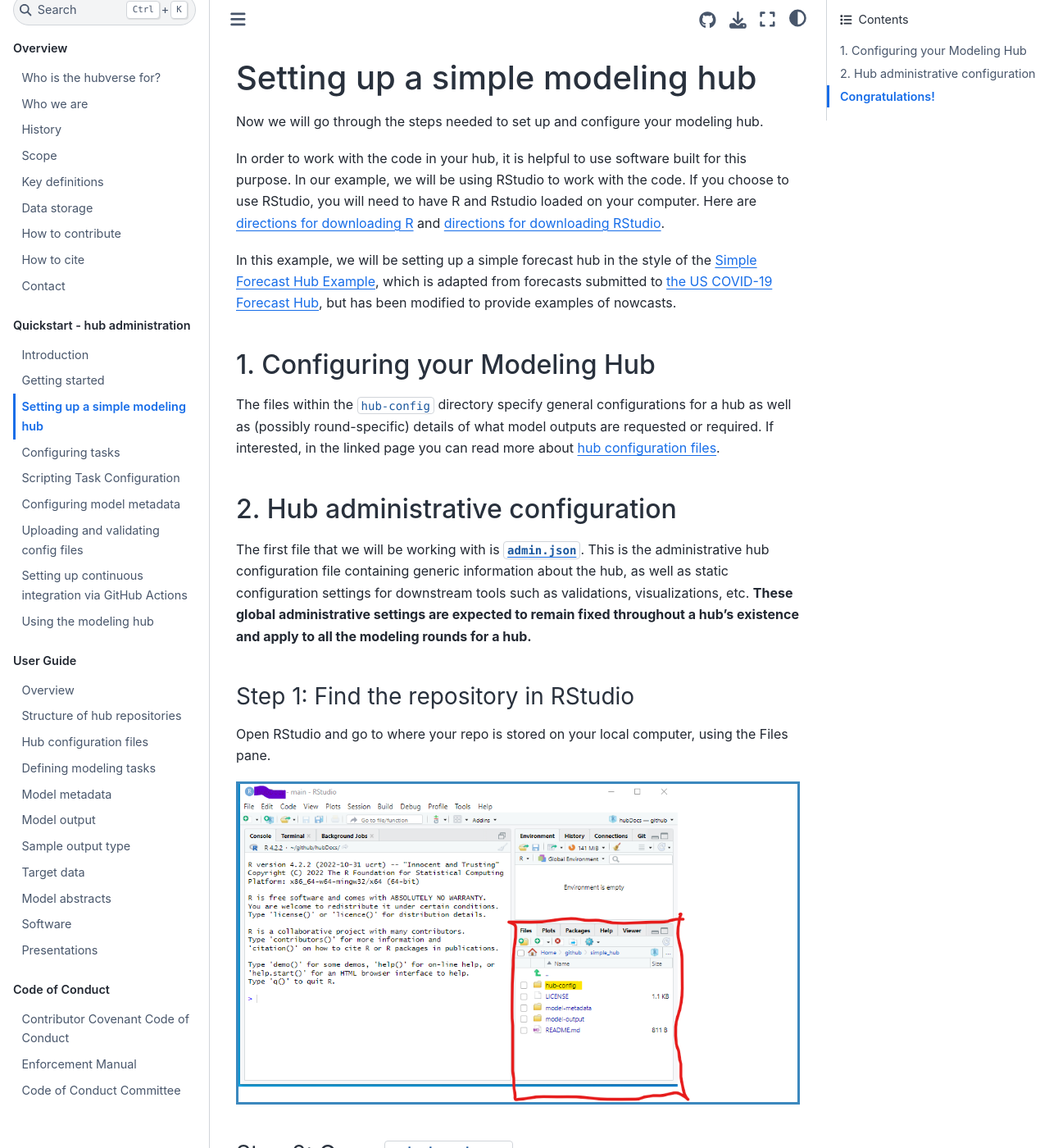
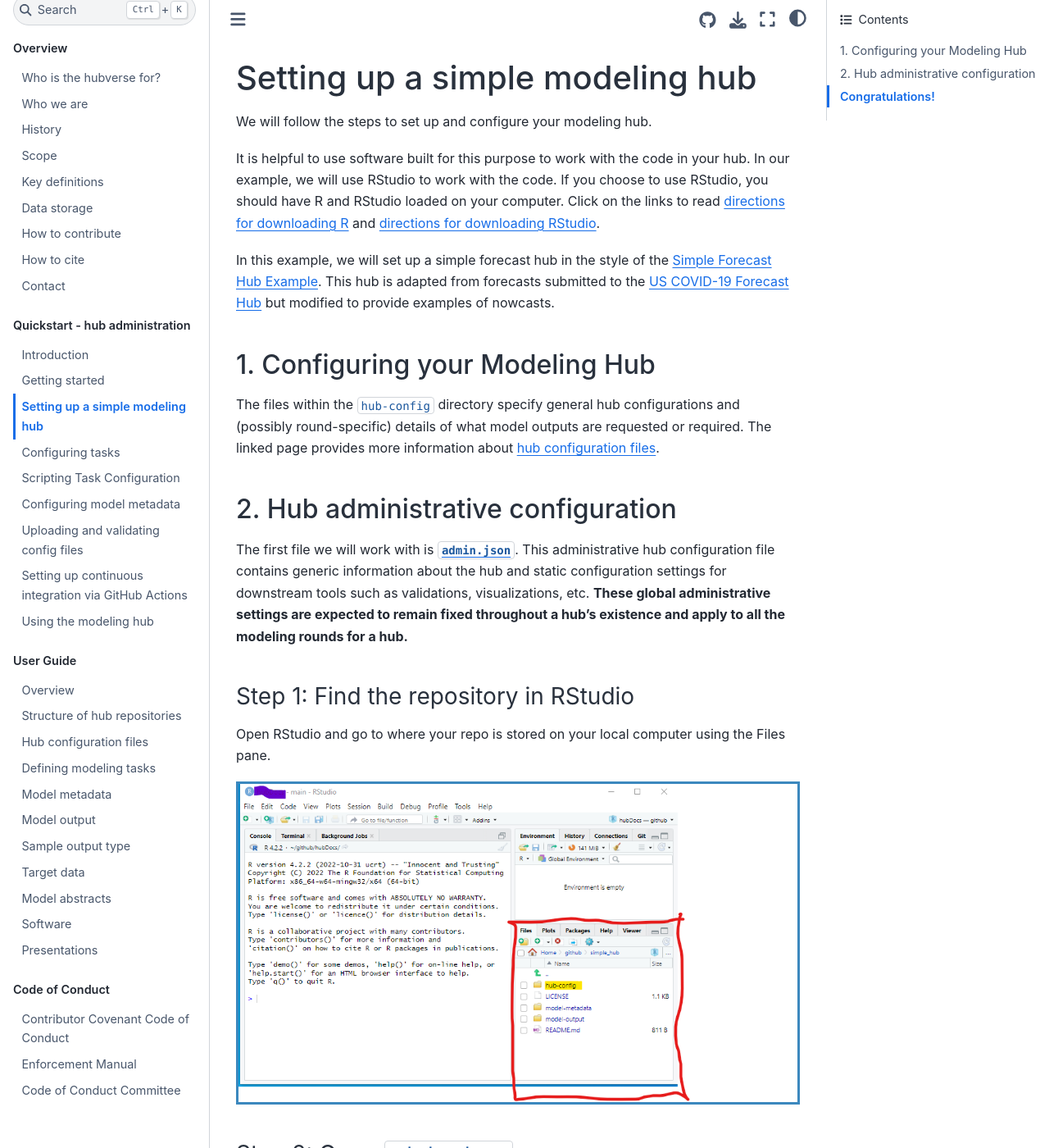
Before and after one commit to hubverse-org/hubDocs, a Sphinx documentation site: the page built from docs/source/quickstart-hub-admin/setting-up.md, in a window 1280 px wide and 1400 px high. Shown: the whole window at 82% size. Built offline with Sphinx 7.4.7 and the Sphinx Book theme 1.1.4, drawn with Linux system fonts in a browser that asks for light colours; comment, search, counter and statistics services are not loaded; some of the changed text lies outside the part shown.

Commit message:
Uninformative links, friction log, and Grammarly fixes

````diff
--- a/docs/source/quickstart-hub-admin/setting-up.md
+++ b/docs/source/quickstart-hub-admin/setting-up.md
@@ -1,43 +1,43 @@
 # Setting up a simple modeling hub
 
-Now we will go through the steps needed to set up and configure your modeling hub.
+We will follow the steps to set up and configure your modeling hub.
 
-In order to work with the code in your hub, it is helpful to use software built for this purpose. In our example, we will be using RStudio to work with the code. If you choose to use RStudio, you will need to have R and Rstudio loaded on your computer. Here are [directions for downloading  R](https://cran.rstudio.com/) and [directions for downloading RStudio](https://posit.co/download/rstudio-desktop/).
+It is helpful to use software built for this purpose to work with the code in your hub. In our example, we will use RStudio to work with the code. If you choose to use RStudio, you should have R and RStudio loaded on your computer. Click on the links to read [directions for downloading  R](https://cran.rstudio.com/) and [directions for downloading RStudio](https://posit.co/download/rstudio-desktop/).
 
-In this example, we will be setting up a simple forecast hub in the style of the [Simple Forecast Hub Example](https://github.com/hubverse-org/example-simple-forecast-hub), which is adapted from forecasts submitted to [the US COVID-19 Forecast Hub](https://github.com/reichlab/covid19-forecast-hub), but has been modified to provide examples of nowcasts.
+In this example, we will set up a simple forecast hub in the style of the [Simple Forecast Hub Example](https://github.com/hubverse-org/example-simple-forecast-hub). This hub is adapted from forecasts submitted to the [US COVID-19 Forecast Hub](https://github.com/reichlab/covid19-forecast-hub) but modified to provide examples of nowcasts.
 
 ## 1. Configuring your Modeling Hub
 
-The files within the `hub-config` directory specify general configurations for a hub as well as (possibly round-specific) details of what model outputs are requested or required. If interested, in the linked page you can read more about [hub configuration files](../user-guide/hub-config.md).
+The files within the `hub-config` directory specify general hub configurations and (possibly round-specific) details of what model outputs are requested or required. The linked page provides more information about [hub configuration files](../user-guide/hub-config.md).
 
 ## 2. Hub administrative configuration
 
-The first file that we will be working with is [`admin.json`](#hub-admin-config). This is the administrative hub configuration file containing generic information about the hub, as well as static configuration settings for downstream tools such as validations, visualizations, etc. **These global administrative settings are expected to remain fixed throughout a hub's existence and apply to all the modeling rounds for a hub.**
+The first file we will work with is [`admin.json`](#hub-admin-config). This administrative hub configuration file contains generic information about the hub and static configuration settings for downstream tools such as validations, visualizations, etc. **These global administrative settings are expected to remain fixed throughout a hub's existence and apply to all the modeling rounds for a hub.**
 
 ### Step 1: Find the repository in RStudio
 
-Open RStudio and go to where your repo is stored on your local computer, using the Files pane.
+Open RStudio and go to where your repo is stored on your local computer using the Files pane.
 
 ```{image} ../images/files-pane.png
-:alt: Screenshot of how to find repository in RStudio
+:alt: Screenshot of how to find the repository in RStudio
 :class: bordered
 ```
 
 ### Step 2: Open `admin.json`
 
-Click on the `hub-config` folder and open `admin.json` by clicking on it. It will appear in the upper left hand pane, which is called the 'source pane'.
+Click on the `hub-config` folder and open `admin.json` by clicking on it. It will appear in the upper left-hand pane called the 'source pane'.
 
 ```{image} ../images/source-pane.png
 :alt: Screenshot of how to find the admin.json file in RStudio
 :class: bordered
 ```
 
-### Step 3: Examine the file
+### Step 3: Examine and edit the file
 
 You can find a description of each line of code in the  `admin.json` file. In the example presented below, you can check the following details:
 - The maintainer is: "Simple Modeling Hub"
 - The contact person is: S Brown (`sbrown@example.com`)
-- The file format for submissions is" "csv"
+- The file format for submissions is: "csv"
 
 The code can be edited directly on the 'source pane' and saved by clicking on the disk icon indicated by the red arrow below.
 
````
